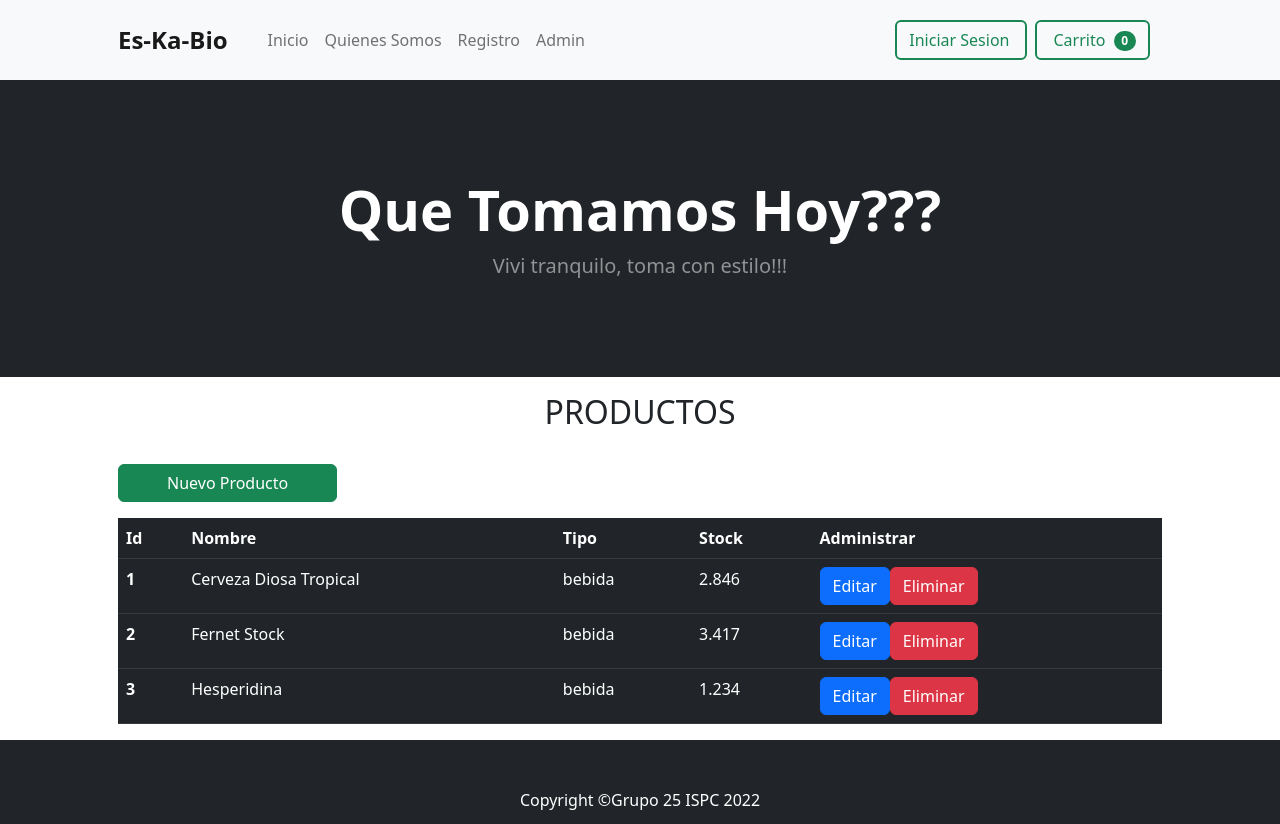
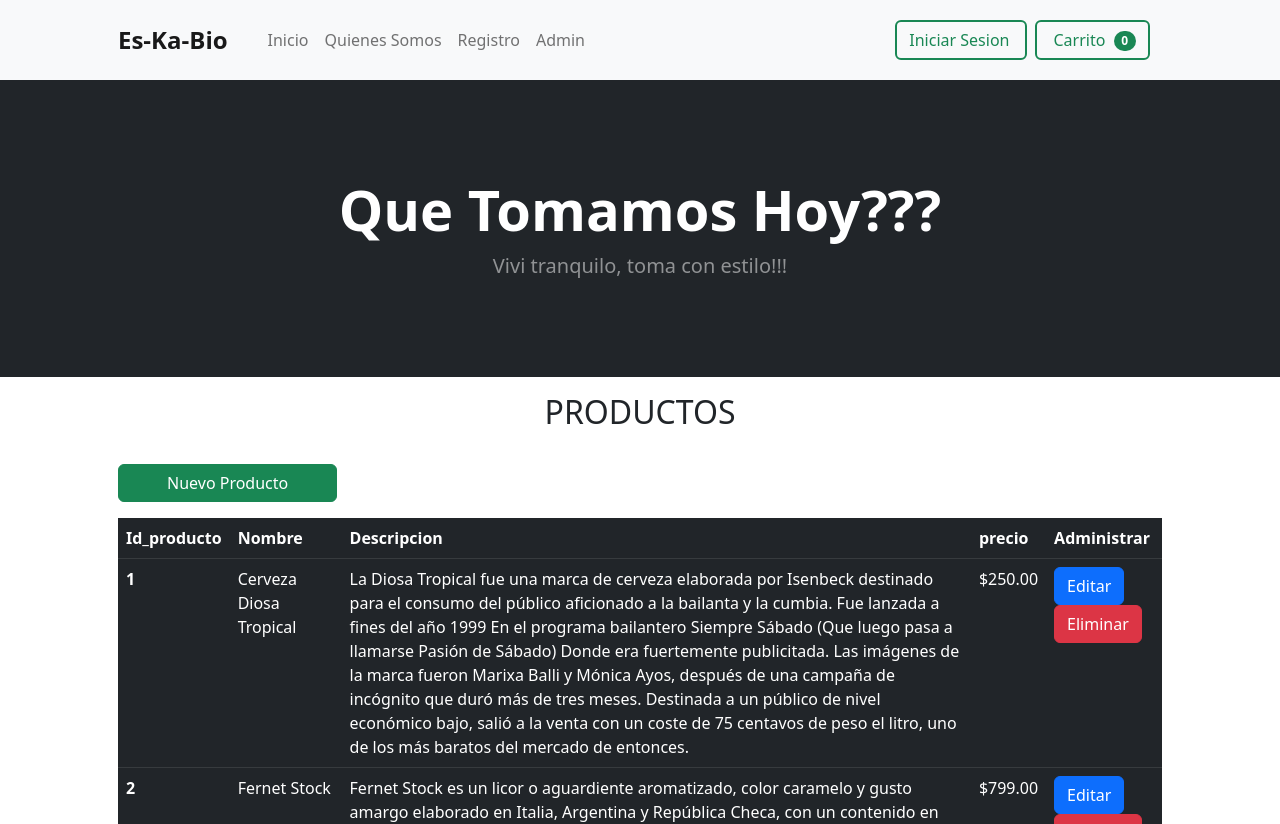
Before and after one commit to PPROF2-2022ProgWeb/g25-aula2-dpto-com-g25, an Angular app: page /admin-producto in a window 1280 px wide. Shown: the top 824 px of the page. Built offline with nearby package versions, Linux system fonts and the light colour scheme.

Commit message:
edit product dashboard

```diff
--- a/src/app/pages/admin-producto/admin-producto.component.html
+++ b/src/app/pages/admin-producto/admin-producto.component.html
@@ -19,10 +19,10 @@
       <table class="table table-dark ">
         <thead>
           <tr>
-            <th scope="col">Id</th>
+            <th scope="col">Id_producto</th>
             <th scope="col">Nombre</th>
-            <th scope="col">Tipo</th>
-            <th scope="col">Stock</th>
+            <th scope="col">Descripcion</th>
+            <th scope="col">precio</th>
             <th scope="col">Administrar</th>
           </tr>
         </thead>
@@ -30,8 +30,8 @@
           <tr>
             <th scope="row">1</th>
             <td>Cerveza Diosa Tropical</td>
-            <td>bebida</td>
-            <td>2.846</td>
+            <td>La Diosa Tropical fue una marca de cerveza elaborada por Isenbeck destinado para el consumo del público aficionado a la bailanta y la cumbia. Fue lanzada a fines del año 1999 En el programa bailantero Siempre Sábado (Que luego pasa a llamarse Pasión de Sábado) Donde era fuertemente publicitada. Las imágenes de la marca fueron Marixa Balli y Mónica Ayos, después de una campaña de incógnito que duró más de tres meses. Destinada a un público de nivel económico bajo, salió a la venta con un coste de 75 centavos de peso el litro, uno de los más baratos del mercado de entonces.</td>
+            <td> $250.00 </td>
             <td>
               <button type="button" class="btn btn-primary">Editar</button>
 
@@ -41,8 +41,8 @@
           <tr>
             <th scope="row">2</th>
             <td>Fernet Stock</td>
-            <td>bebida</td>
-            <td>3.417</td>
+            <td>Fernet Stock es un licor o aguardiente aromatizado, color caramelo y gusto amargo elaborado en Italia, Argentina y República Checa, con un contenido en alcohol de 40 a 41 %, elaborado a partir de una mezcla de 14 hierbas diferentes originarias de los Alpes y del entorno mediterráneo. Una variante menos amarga y alcoholizada es comercializada desde 1997 con el nombre Fernet Stock Citrus. El Stock fue inventado por la empresa Camis & Stock Company, fundada en 1884 por Lionello Stock en la ciudad italiana de Trieste, entonces parte del Imperio austrohúngaro y fabricado en la factoría de esta ciudad para su comercialización, a partir de 1927. La empresa fue objeto de varios procesos de nacionalización y durante la Segunda Guerra Mundial, requisada por las autoridades en aplicación de las leyes antisemitas del régimen nacionalsocialista. La producción también se amplió a la fábrica de Plzeň-Božkov, en la República Checa donde alcanzó gran difusión popularidad tras la Revolución de Terciopelo.</td>
+            <td>$799.00</td>
             <td>
 
               <button type="button" class="btn btn-primary">Editar</button>
@@ -54,8 +54,8 @@
           <tr>
             <th scope="row" >3</th>
             <td>Hesperidina</td>
-            <td>bebida</td>
-            <td>1.234</td>
+            <td>La Hesperidina es una bebida argentina a base de corteza de naranjas amargas o agrias y dulces de frutos inmaduros los cuales tienen gran contenido de flavonoides (hesperidina, neohesperidina y narangina).1​ Su creador fue el estadounidense Melville Sewell Bagley, fundador de la empresa argentina Bagley, en 1864. Hoy se sigue produciendo y consumiendo en Argentina. Su sabor es suave, dulce, y se suele mezclar con agua tónica, agua gaseosa, gaseosa de lima y limón, o como mezcla en diferentes tragos o cócteles. Se le reconocen efectos antioxidantes y otros propios de los flavonoides que contiene.</td>
+            <td>$450.00</td>
             <td>
               <button type="button" class="btn btn-primary" ml-1>Editar</button>
 
```
